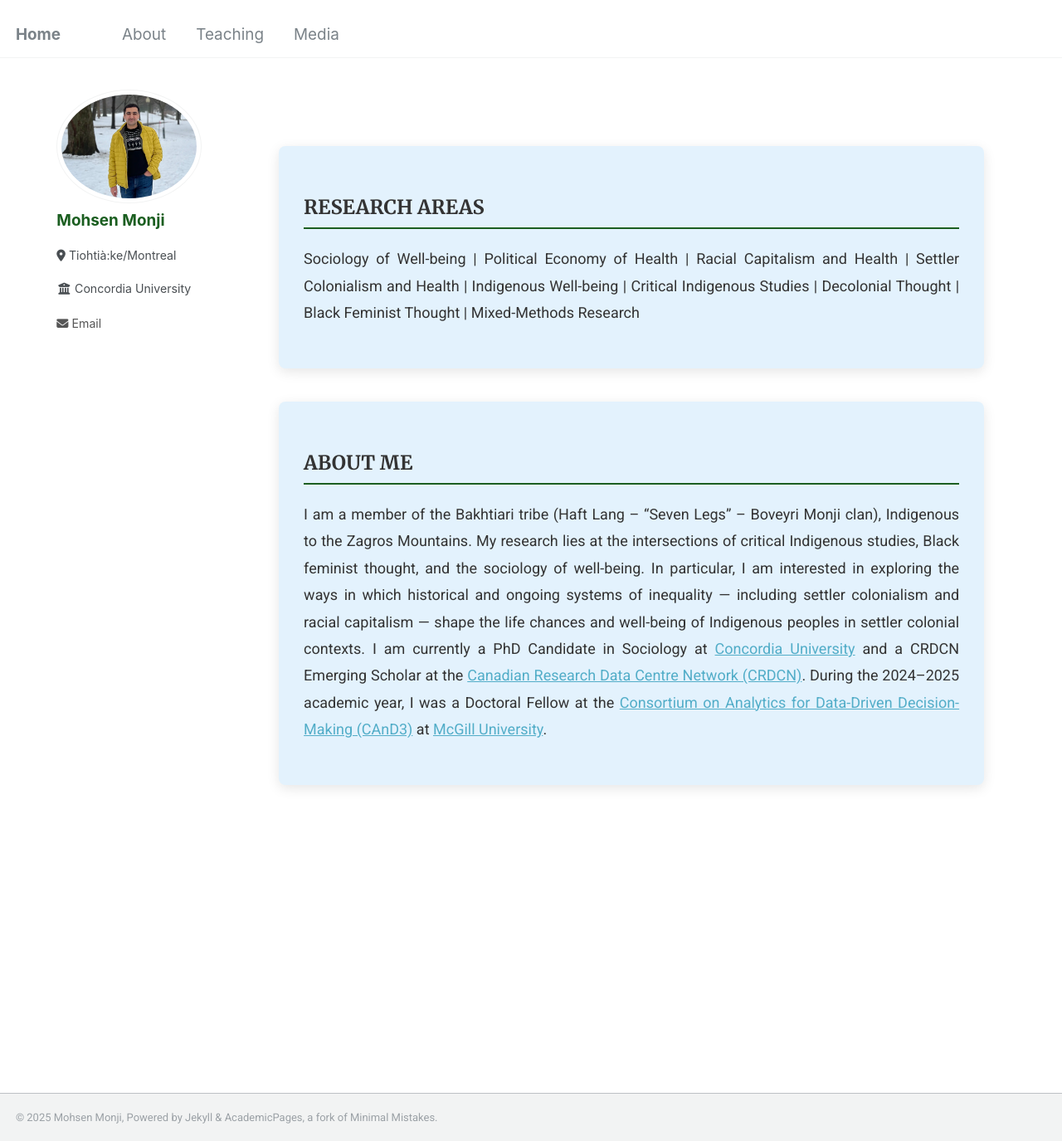
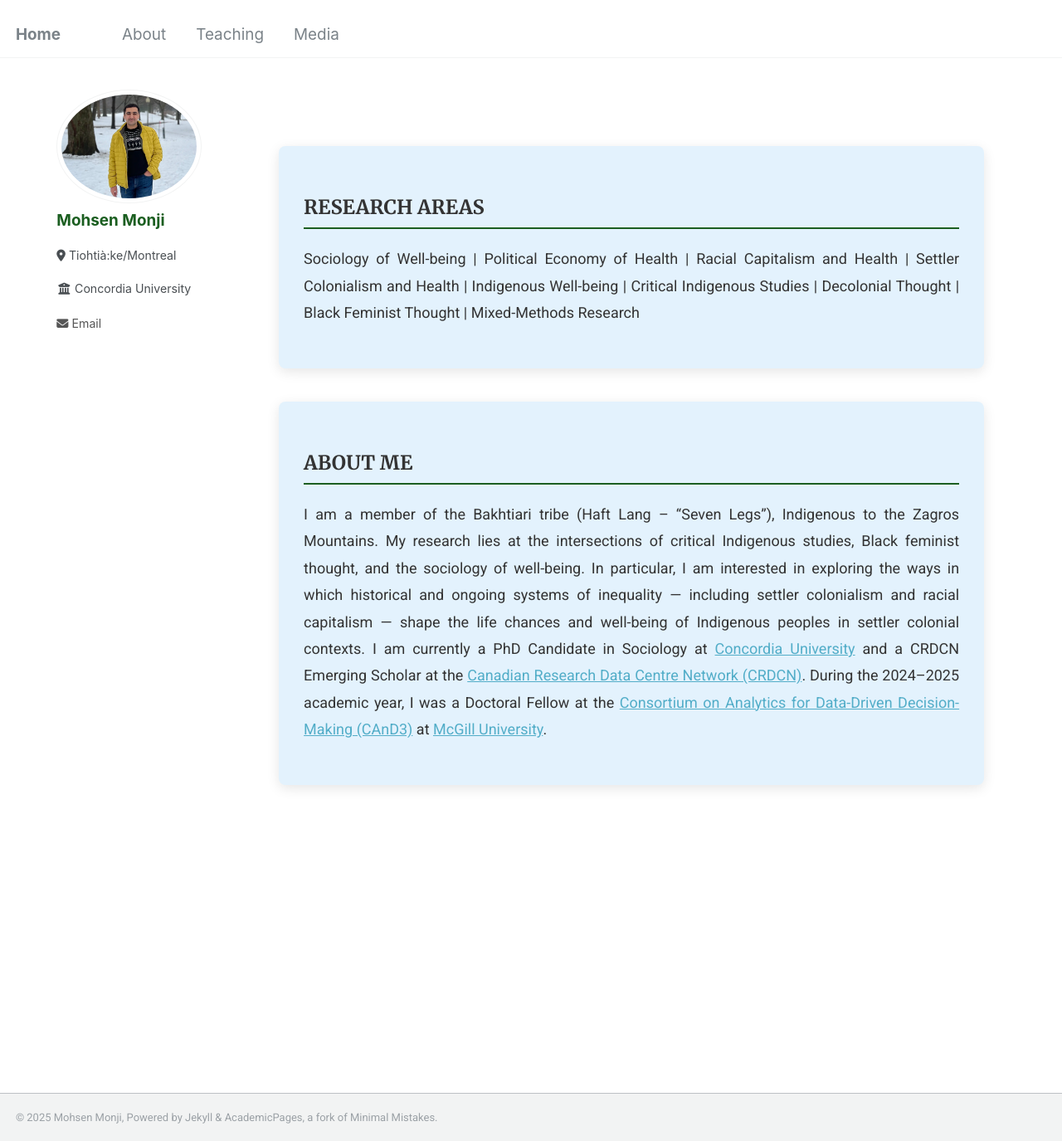
Before and after one commit to Mohsnmonji/mohsnmonji.github.io, a Jekyll site: the page built from about-me.md, in a window 1280 px wide and 1375 px high. Shown: the whole window at 83% size. Built offline with Jekyll 4.4.1, drawn with Linux system fonts in a browser that asks for light colours.

Commit message:
Update about-me.md

```diff
--- a/about-me.md
+++ b/about-me.md
@@ -62,7 +62,7 @@ author_profile: true
 <div class="about-card">
   <h2>ABOUT ME</h2>
   <p style="font-size:18px; color:#333; text-align:justify; line-height:1.8; margin:20px 0;">
-    I am a member of the Bakhtiari tribe (Haft Lang – “Seven Legs” – Boveyri Monji clan), Indigenous to the Zagros Mountains. My research lies at the intersections of critical Indigenous studies, Black feminist thought, and the sociology of well-being. In particular, I am interested in exploring the ways in which historical and ongoing systems of inequality — including settler colonialism and racial capitalism — shape the life chances and well-being of Indigenous peoples in settler colonial contexts. I am currently a PhD Candidate in Sociology at
+    I am a member of the Bakhtiari tribe (Haft Lang – “Seven Legs”), Indigenous to the Zagros Mountains. My research lies at the intersections of critical Indigenous studies, Black feminist thought, and the sociology of well-being. In particular, I am interested in exploring the ways in which historical and ongoing systems of inequality — including settler colonialism and racial capitalism — shape the life chances and well-being of Indigenous peoples in settler colonial contexts. I am currently a PhD Candidate in Sociology at
     <a href="https://www.concordia.ca/" target="_blank">Concordia University</a> and
     a CRDCN Emerging Scholar at the
     <a href="https://crdcn.ca" target="_blank">Canadian Research Data Centre Network (CRDCN)</a>.
```
